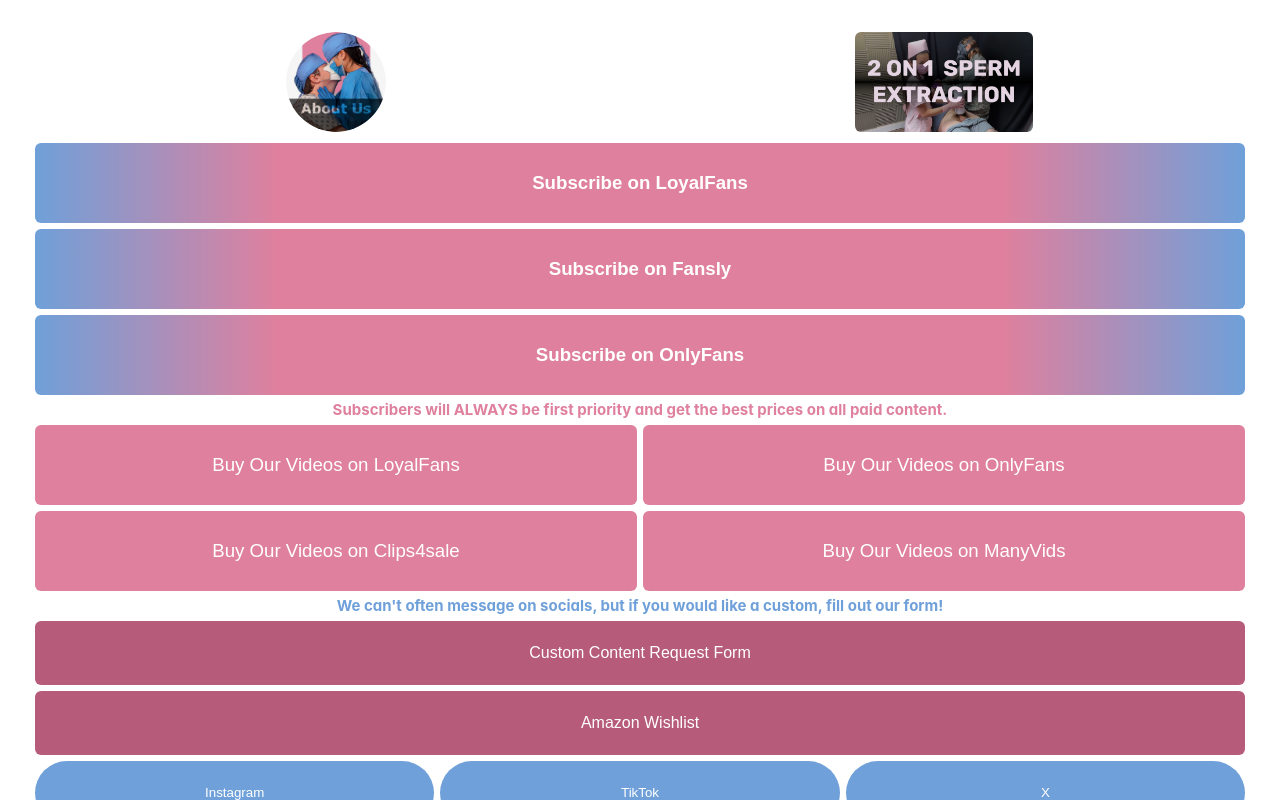
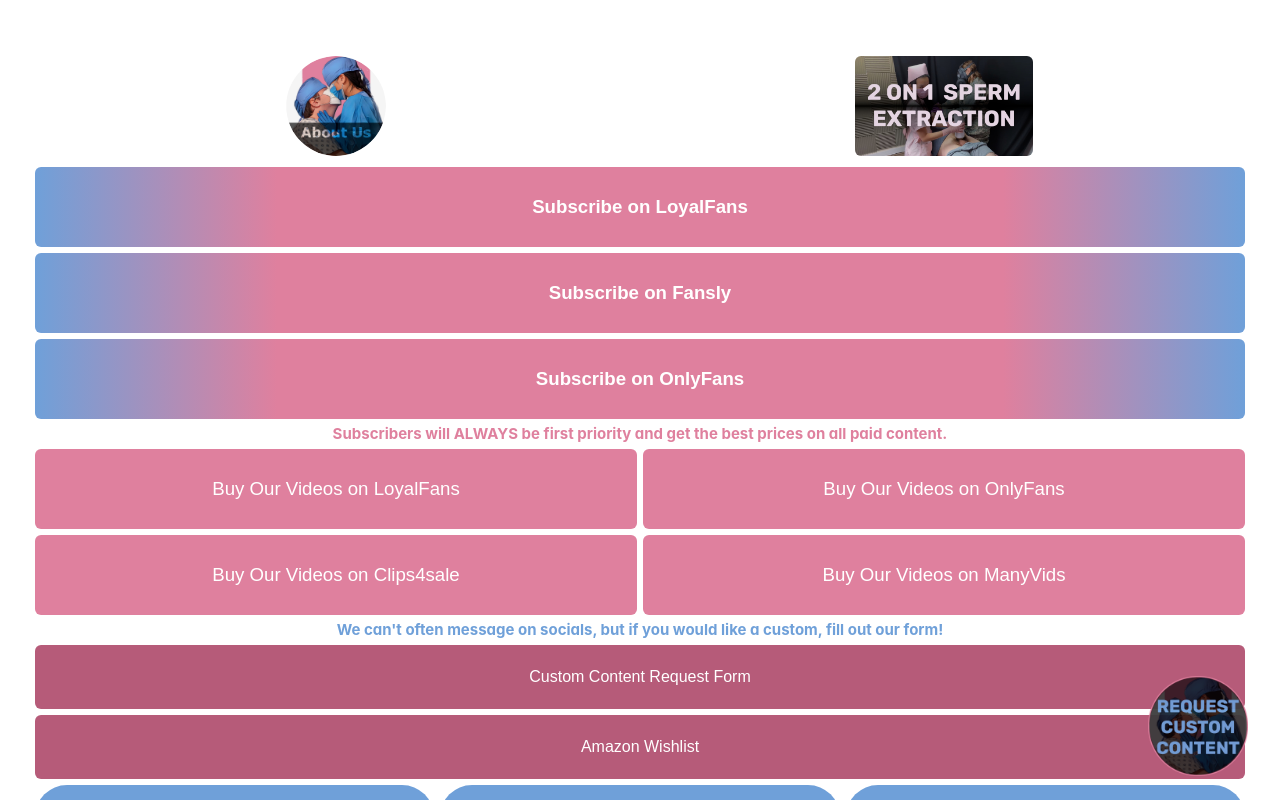
Before and after one commit to meiglover/MeiGlover.github.io, a Vue app: page / in a window 1280 px wide. Shown: the top 800 px of the page. Built offline with nearby package versions, Linux system fonts and the light colour scheme; a web font is replaced by a local one.

Commit message:
Added fixed button.

```diff
--- a/src/App.vue
+++ b/src/App.vue
@@ -2,8 +2,8 @@
 import ButtonList from './components/ButtonList.vue'
 import { useDialog } from 'primevue/usedialog'
 import AboutUs from './components/AboutUs.vue'
-import { FeatureLink } from './constants/links.constants'
-import { AboutUsIcon, FeatureIcon } from './constants/images.constants'
+import { FeatureLink, FixedLink } from './constants/links.constants'
+import { AboutUsIcon, FeatureIcon, FixedIcon } from './constants/images.constants'
 
 const dialog = useDialog()
 
@@ -13,6 +13,9 @@
 </script>
 
 <template>
+  <a class="feature" :href="FixedLink">
+    <Image class="imageButton fixed" :src="FixedIcon" height="100" />
+  </a>
   <div class="header">
     <span class="aboutUs" @click="aboutAction">
       <Image class="imageButton" :src="AboutUsIcon" height="100" />
@@ -45,4 +48,12 @@
     }
   }
 }
+
+.fixed {
+  position: fixed;
+  z-index: 100;
+  bottom: 1rem;
+  right: 2rem;
+  opacity: 0.95;
+}
 </style>
--- a/src/constants/images.constants.js
+++ b/src/constants/images.constants.js
@@ -11,3 +11,4 @@
 
 export const AboutUsIcon = "/assets/images/about_us.png";
 export const FeatureIcon = "/assets/images/feature.jpg";
+export const FixedIcon = "/assets/images/fixed.png";
--- a/src/constants/links.constants.js
+++ b/src/constants/links.constants.js
@@ -86,3 +86,4 @@
   }
 ]
 export const FeatureLink = 'https://tinylf.com/dmyLNLhmTd6'
+export const FixedLink = 'https://forms.gle/b1tckfmD1ahsRqYQ9'
```
Also changed, not shown: public/assets/images/fixed.png (added), 6 other files (tests, documents, lock files or other folders).
